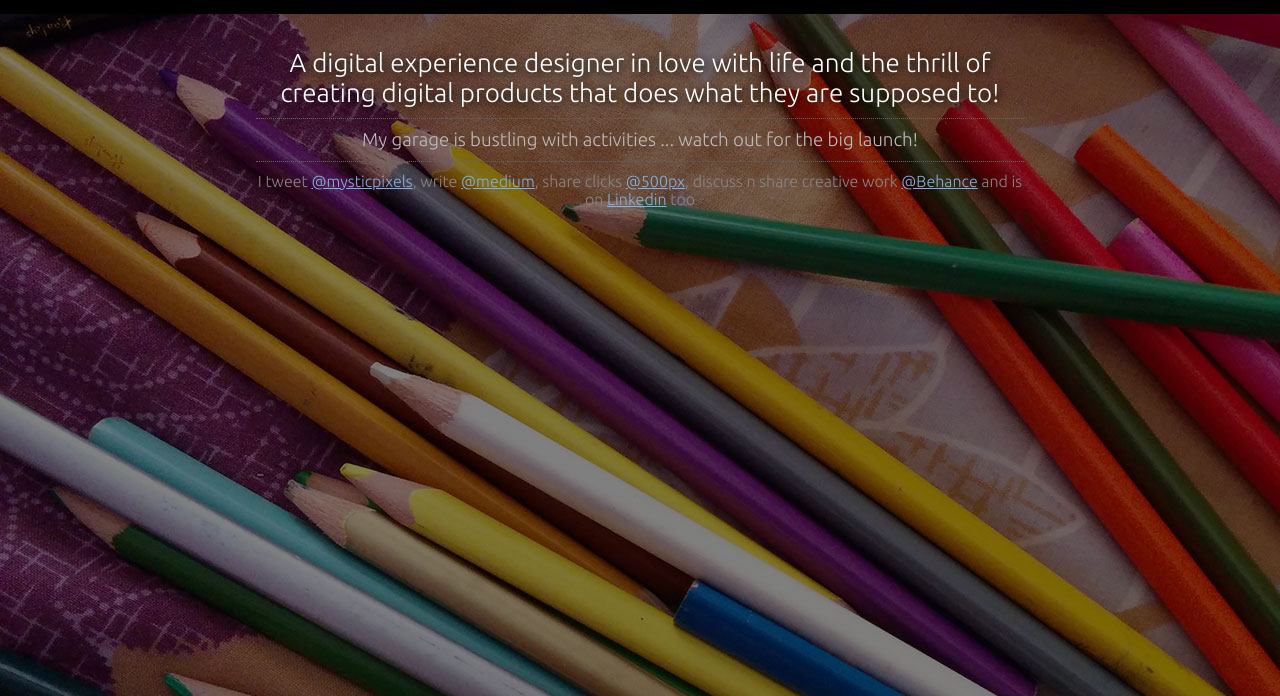
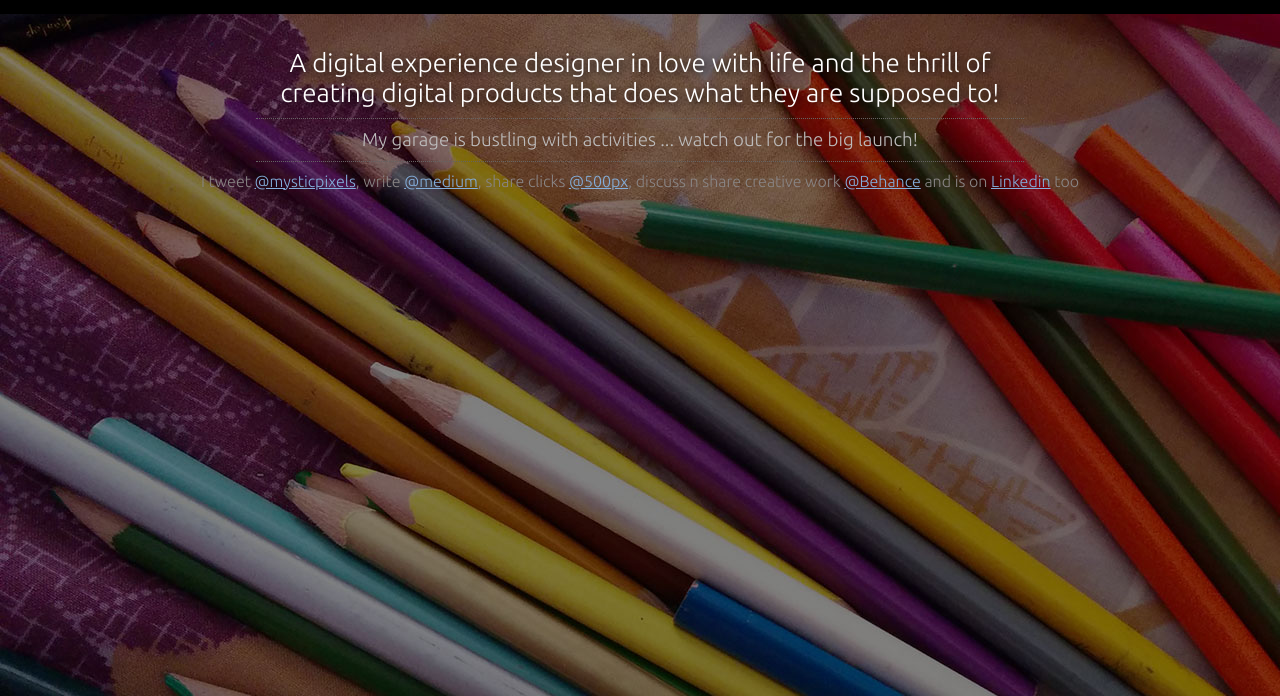
Before and after one commit to mysticpixels/mysticpixels.github.io, a plain HTML site: page index.html in a window 1280 px wide. Shown: the part 104-800 px from the top of the page. Drawn offline with Linux system fonts and the light colour scheme; a web font is replaced by a local one.

Commit message:
Increased width of footer for proper truncation

```diff
--- a/index.html
+++ b/index.html
@@ -59,7 +59,7 @@
 			color: #898585;
 			display: block;
 			margin: auto;
-			max-width:60%;
+			max-width:70%;
 			height: auto;
 			padding: 10px 0;
 			font-family: 'Ubuntu', sans-serif;
```
